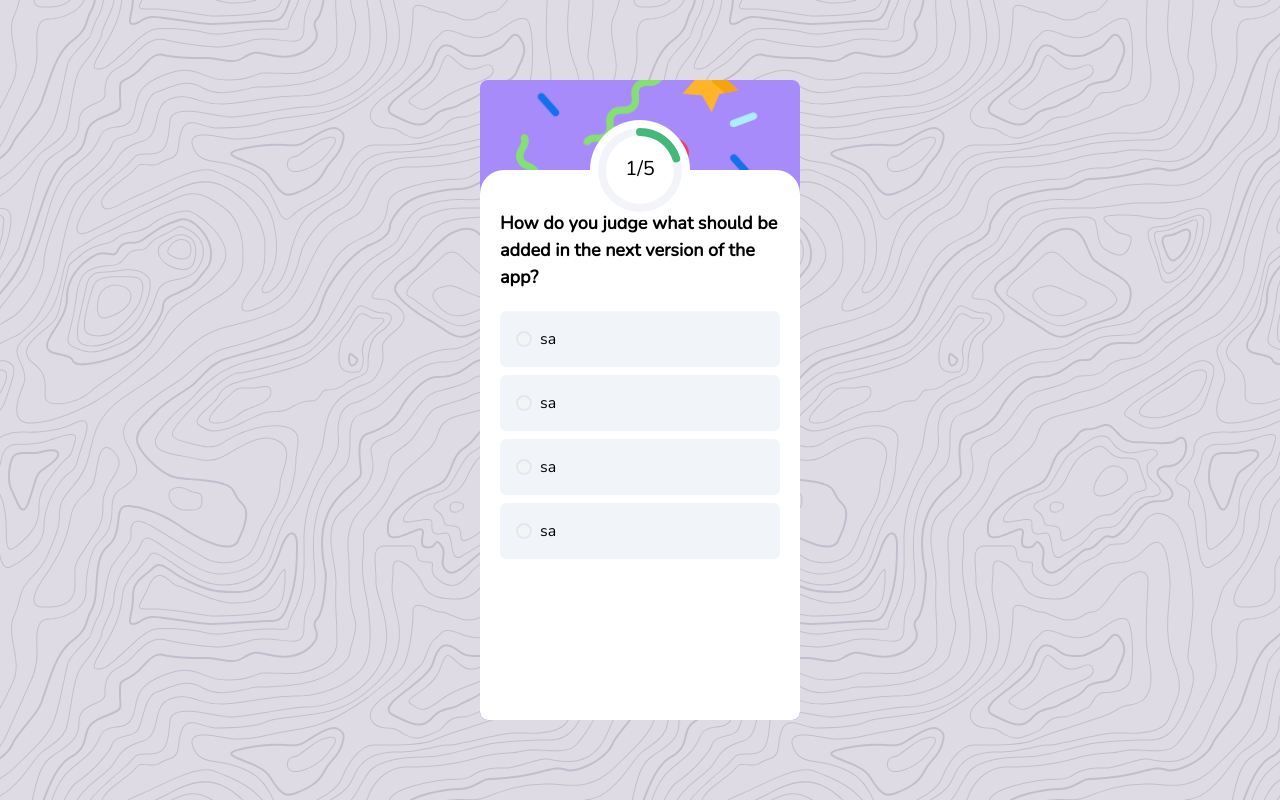
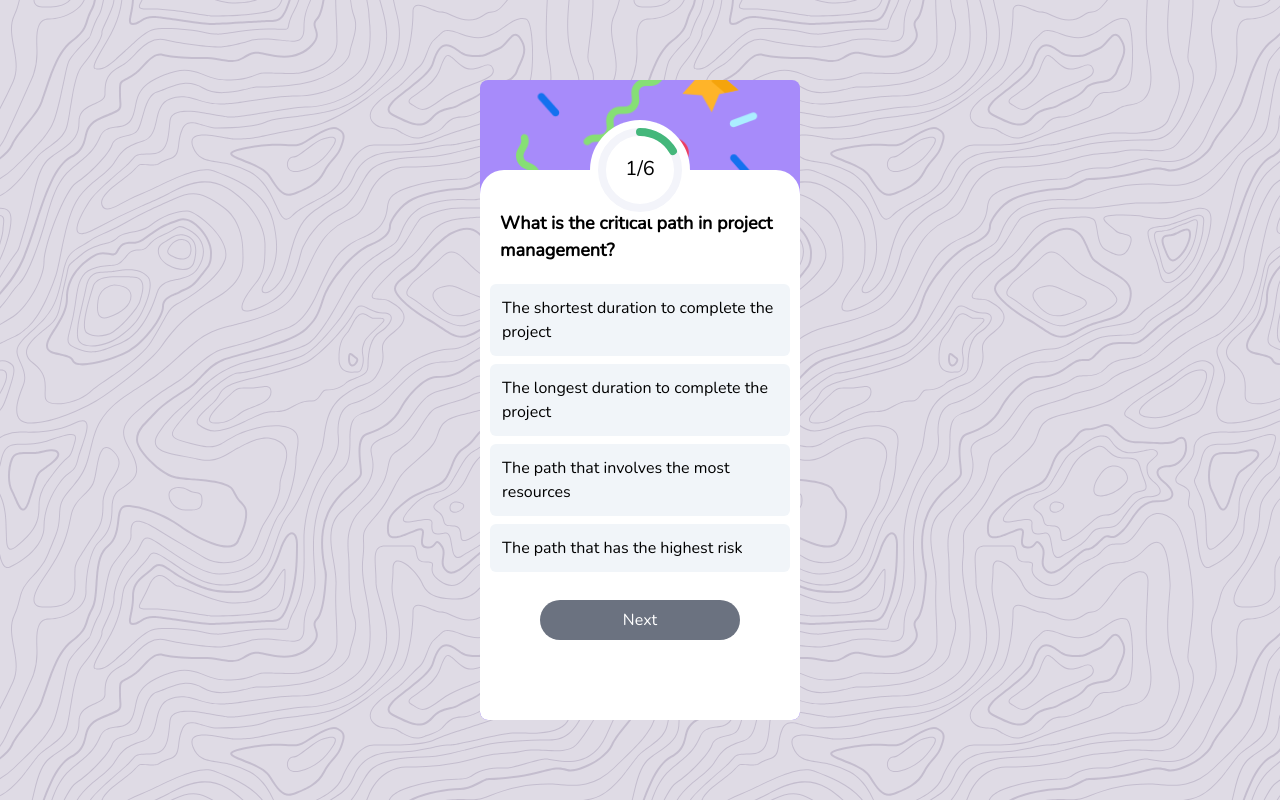
Before and after one commit to devanshuruhela/next-quiz, a Next.js app: page /quiz in a window 1280 px wide. Built offline with nearby package versions, Linux system fonts and the light colour scheme.

Commit message:
feat: question walkaround

```diff
--- a/app/quiz/page.tsx
+++ b/app/quiz/page.tsx
@@ -1,12 +1,43 @@
 'use client'
-import AnswerSlector from '@/components/answerselector';
+import AnswerSelector from '@/components/answerselector';
 import Image from 'next/image';
-import React from 'react'
+import React, { useState } from 'react'
 import { CircularProgressbar, buildStyles } from 'react-circular-progressbar';
 import "react-circular-progressbar/dist/styles.css";
+import { quiz } from "../../data/dummyData"; // your dummy data
 
 
-const page = () => {
+const QuizPage = () => {
+   const [activeQuestion, setActiveQuestion] = useState(0);
+   const [selectedAnswer, setSelectedAnswer] = useState(false);
+   const [checked, setChecked] = useState(false);
+   const [selectedAnswerIndex, setSelectedAnswerIndex] = useState(null);
+   const [showResult, setShowResult] = useState(false);
+
+  const onAnswerSelected = (answer:any, idx:any) => {
+    setChecked(true);
+    setSelectedAnswerIndex(idx);
+    if (answer === correctAnswer) {
+      setSelectedAnswer(true);
+      console.log("true");
+    } else {
+      setSelectedAnswer(false);
+      console.log("false");
+    }
+  };
+  const nextQuestion = () => {
+    setSelectedAnswerIndex(null);
+    if (activeQuestion !== quiz.totalQuestions - 1) {
+      setActiveQuestion((prev) => prev + 1);
+    } else {
+      setActiveQuestion(0);
+      setShowResult(true);
+    }
+    setChecked(false);
+  };
+
+  const {questions} = quiz
+  const { question, answers, correctAnswer } = questions[activeQuestion];
   return (
     <div className="w-[320px] h-[640px] bg-violet-400 rounded-lg relative overflow-hidden">
       <div className="absolute -top-10 left-9">
@@ -22,8 +53,8 @@ const page = () => {
         style={{ zIndex: 5 }}
       >
         <CircularProgressbar
-          value={20}
-          text={`1/5`}
+          value={((activeQuestion + 1) / quiz.totalQuestions) * 100}
+          text={`${activeQuestion + 1}/${quiz.totalQuestions}`}
           background
           backgroundPadding={8}
           styles={buildStyles({
@@ -36,17 +67,41 @@ const page = () => {
       </div>
       <div className="w-[320px] h-[550px] bg-white bottom-0 absolute rounded-b-lg rounded-t-3xl overflow-hidden">
         <div className="font-black text-black text-[18px] mt-10 ml-5 mr-5 mb-5 break-words">
-          How do you judge what should be added in the next version of the app?
+          {question}
         </div>
-        <div className="flex flex-col gap-2">
-          <AnswerSlector text={"sa"} />
-          <AnswerSlector text={"sa"} />
-          <AnswerSlector text={"sa"} />
-          <AnswerSlector text={"sa"} />
+        <div className="bottom-0 flex flex-col items-center justify-center gap-2">
+
+
+          {answers.map((answer, idx) => (
+            <div key={idx} onClick={() => onAnswerSelected(answer, idx)}>
+              {selectedAnswerIndex === idx ? (
+                <AnswerSelector text={answer} selected={true} />
+              ) : (
+                <AnswerSelector text={answer} />
+              )}
+            </div>
+          ))}
+          {checked ? (
+            <button
+              onClick={nextQuestion}
+              className="px-5 py-2 w-[200px] z-5 text-white bg-red-500 rounded-3xl mt-5"
+            >
+              {activeQuestion === quiz.totalQuestions - 1 ? "Finish" : "Next"}
+            </button>
+          ) : (
+            <button
+              onClick={nextQuestion}
+              disabled
+              className="px-5 py-2 w-[200px] z-5 text-white bg-gray-500 rounded-3xl mt-5"
+            >
+              {" "}
+              {activeQuestion === quiz.totalQuestions - 1 ? "Finish" : "Next"}
+            </button>
+          )}
         </div>
       </div>
     </div>
   );
 }
 
-export default page
+export default QuizPage
--- a/components/answerselector.tsx
+++ b/components/answerselector.tsx
@@ -1,29 +1,18 @@
 import React from 'react'
 interface AnswerSlectorProps {
-  text: string;
+  text: string,
+  selected?:boolean
 }
-const AnswerSlector: React.FC<AnswerSlectorProps> = ({ text }) => {
+const AnswerSelector: React.FC<AnswerSlectorProps> = ({ text , selected }) => {
   return (
-
-      <label className="flex flex-row items-center justify-start gap-2 p-4 ml-5 mr-5 rounded-md checkbox-container bg-slate-100 hover:bg-slate-300">
-        <input type="checkbox" className="hidden" />
-        <span className="flex items-center justify-center flex-shrink-0 w-4 h-4 bg-gray-100 border-2 border-gray-200 rounded-full checkmark">
-          <svg
-            className="hidden w-4 h-4 text-white tick-icon"
-            viewBox="0 0 24 24"
-            fill="none"
-            stroke="currentColor"
-            stroke-width="2"
-            stroke-linecap="round"
-            stroke-linejoin="round"
-          >
-            <path d="M20 6L9 17l-5-5"></path>
-          </svg>
-        </span>
-        {text}
-      </label>
-
+    <label
+      className={`flex flex-row items-center justify-start gap-2 p-3 ml-5 mr-5 rounded-md checkbox-container w-[300px] bg-slate-100 hover:bg-slate-300 ${
+        selected ? `bg-white border-2 border-green-500` : `border-slate-100`
+      }`}
+    >
+      {text}
+    </label>
   );
 };
 
-export default AnswerSlector
+export default AnswerSelector
--- /dev/null
+++ b/data/dummyData.js
@@ -0,0 +1,69 @@
+export const quiz = {
+  totalQuestions: 6,
+  questions: [
+    {
+      id: 1,
+      question: "What is the critical path in project management?",
+      answers: [
+        "The shortest duration to complete the project",
+        "The longest duration to complete the project",
+        "The path that involves the most resources",
+        "The path that has the highest risk",
+      ],
+      correctAnswer: "The longest duration to complete the project",
+      imageLink: "", // Add image link here if there is an image related to this question
+    },
+    {
+      id: 2,
+      question: "Which of the following is NOT a project constraint?",
+      answers: ["Scope", "Cost", "Time", "Quality"],
+      correctAnswer: "Quality",
+      imageLink: "", // Add image link here if there is an image related to this question
+    },
+    {
+      id: 3,
+      question: "What is the purpose of a Gantt chart in project management?",
+      answers: [
+        "To visualize resource allocation",
+        "To identify project risks",
+        "To manage project scope",
+        "To calculate project ROI",
+      ],
+      correctAnswer: "To visualize resource allocation",
+      imageLink: "", // Add image link here if there is an image related to this question
+    },
+    {
+      id: 4,
+      question: "What does RACI stand for in project management?",
+      answers: [
+        "Resource Allocation, Costing, and Integration",
+        "Responsible, Accountable, Consulted, and Informed",
+        "Risk Assessment and Control Information",
+        "Resource Analysis and Continuous Improvement",
+      ],
+      correctAnswer: "Responsible, Accountable, Consulted, and Informed",
+      imageLink: "", // Add image link here if there is an image related to this question
+    },
+    {
+      id: 5,
+      question:
+        "Which type of project organization structure involves the least amount of hierarchy?",
+      answers: ["Functional", "Matrix", "Projectized", "Composite"],
+      correctAnswer: "Projectized",
+      imageLink: "", // Add image link here if there is an image related to this question
+    },
+    {
+      id: 6,
+      question:
+        "Identify the communication model that involves the highest level of information flow?",
+      answers: [
+        "Upward communication",
+        "Downward communication",
+        "Horizontal communication",
+        "Diagonal communication",
+      ],
+      correctAnswer: "Diagonal communication",
+      imageLink: "", // Add image link here if there is an image related to this question
+    },
+  ],
+};
--- a/package.json
+++ b/package.json
@@ -19,6 +19,7 @@
     "postcss": "8.4.27",
     "react": "18.2.0",
     "react-circular-progressbar": "^2.1.0",
+    "react-custom-scrollbars-2": "^4.5.0",
     "react-dom": "18.2.0",
     "tailwindcss": "3.3.3",
     "typescript": "5.1.6"
```
Also changed, not shown: api/checkAnswer/route.ts (added, +23 -0 lines), api/getResult/route.ts (added, +29 -0 lines), api/startQuiz/route.ts (added, +8 -0 lines), 1 other file (tests, documents, lock files or other folders).
